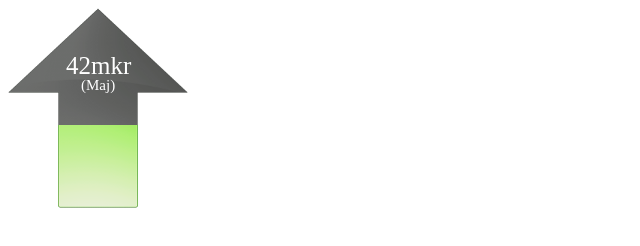
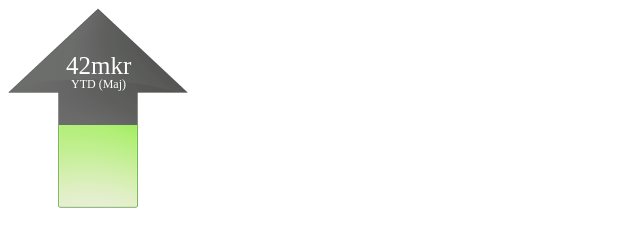
Before and after one commit to Rickardkamel/ITM-RevenueBar, a website: page index.html in a window 1280 px wide. Shown: the full height of the page, 0-640 px from the left. Drawn offline with nearby package versions, Linux system fonts and the light colour scheme.

Commit message:
small changes

```diff
--- a/css/style.css
+++ b/css/style.css
@@ -22,8 +22,8 @@
 
 #monthContainer {
   margin-top: -135px;
-  margin-left: 73px;
+  margin-left: 63px;
   position: absolute;
-  font-size: 15px;
+  font-size: 12px;
   color: white;
 }
--- a/value.xml
+++ b/value.xml
@@ -1,5 +1,5 @@
 <?xml version="1.0" encoding="iso-8859-1"?>
 <revenue>
     <value>41546544.24</value>
-    <month>(Maj)</month>
+    <month>YTD (Maj)</month>
 </revenue>
```
